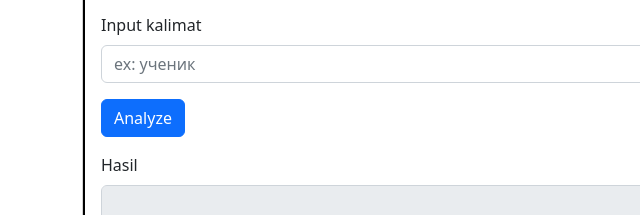
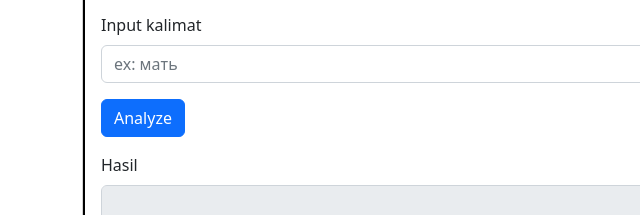
Before and after one commit to khalilullahalfaath/LexicalAnalyzerAndParser, a plain HTML site: page index.html in a window 1280 px wide. Shown: the part 327-542 px from the top of the page, 0-640 px from the left. Drawn offline with nearby package versions, Linux system fonts and the light colour scheme.

Commit message:
replace example input

```diff
--- a/index.html
+++ b/index.html
@@ -30,7 +30,7 @@
                 <p class="card-text">Input kata atau kalimat dalam aksara russia</p>
                 <div class="mb-3">
                     <label for="input_kalimat" class="form-label">Input kalimat</label>
-                    <input type="text" class="form-control" id="input_kalimat" required placeholder="ex: ученик">
+                    <input type="text" class="form-control" id="input_kalimat" required placeholder="ex: мать">
                 </div>
                 <button type="submit" id="btn-analyze" class="btn btn-primary">
                     Analyze
```
